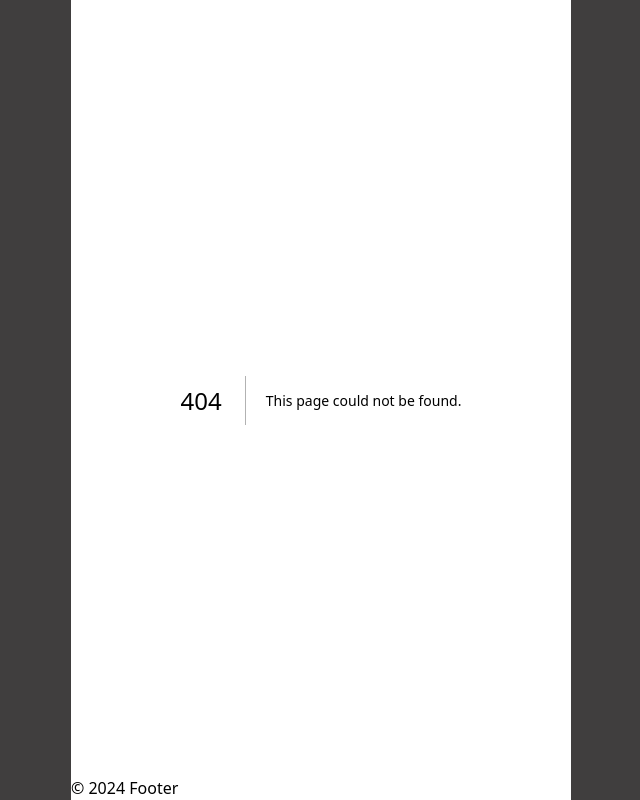
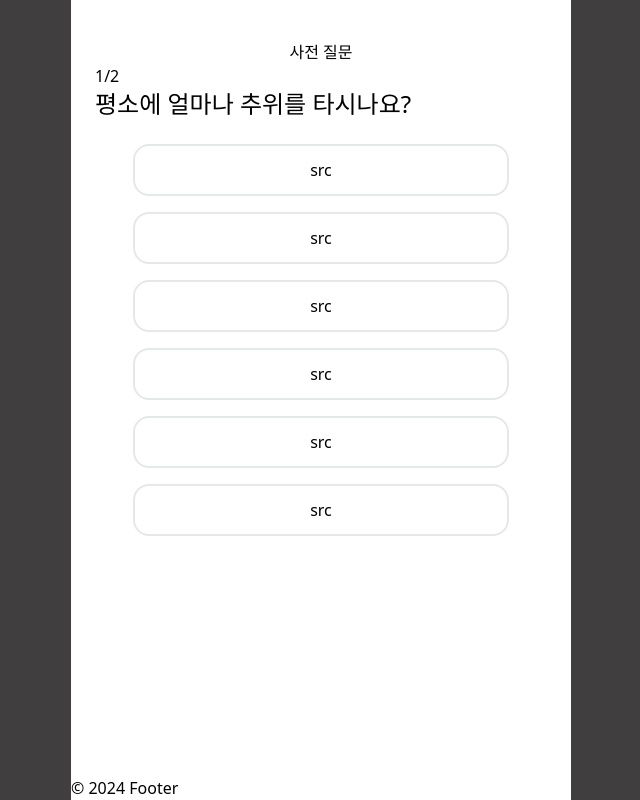
Before and after one commit to OneulUi/client, a Next.js app: page /survey in a window 1280 px wide. Before the commit this address had no page. Shown: the whole page, without its empty margins (319-959 px from the left). Built offline with nearby package versions, Linux system fonts and the light colour scheme.

Commit message:
Feat: Survey, SurveyComponent 생성

```diff
--- a/app/page.tsx
+++ b/app/page.tsx
@@ -16,7 +16,7 @@ export default function Home() {
 
         <div className="absolute bottom-0 w-[500Px] 3xl:w-full h-1/3 bg-gradient-to-t from-gray-600"></div>
         <div className="absolute inset-x-0 bottom-20 flex justify-center">
-          <Button text="시작하기" href="/signin" />
+          <Button text="시작하기" href="/survey" />
         </div>
       </div>
     </main>
--- /dev/null
+++ b/app/survey/page.tsx
@@ -0,0 +1,21 @@
+import SurveyComponent from "@/components/survey/SurveyComponent";
+
+export default function Survey() {
+  return (
+    <main className="flex flex-col w-full p-6 m-4 ">
+      <section className="flex flex-col mb-4">
+        <h2 className="text-center">사전 질문</h2>
+        <span>1/2</span>
+        <h1 className="text-2xl">평소에 얼마나 추위를 타시나요?</h1>
+      </section>
+      <section className="flex flex-col justify-center items-center">
+        <SurveyComponent />
+        <SurveyComponent />
+        <SurveyComponent />
+        <SurveyComponent />
+        <SurveyComponent />
+        <SurveyComponent />
+      </section>
+    </main>
+  );
+}
--- /dev/null
+++ b/components/survey/SurveyComponent.tsx
@@ -0,0 +1,5 @@
+export default function SurveyComponent() {
+  return (
+    <div className="border-2 p-3 m-2 text-center rounded-2xl w-5/6">src</div>
+  );
+}
```
